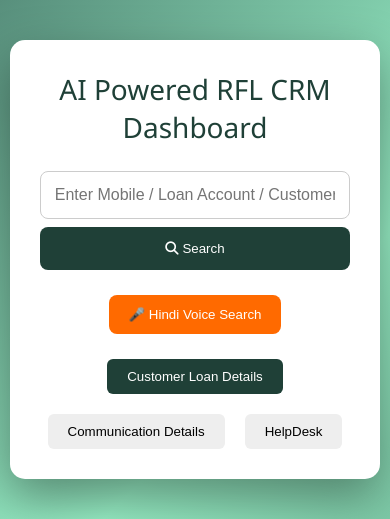
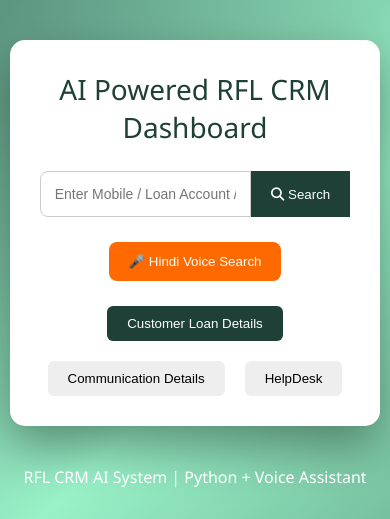
Before and after one commit to Achal1985/NBFC_CRM_V2, a Flask app: page / in a window 390 px wide. Shown: the part 60-579 px from the top of the page. Run offline with Flask 3, Linux system fonts and the light colour scheme; parts of the project's set-up code (start-up, migrations or seed data) failed here and were passed over.

Commit message:
Update index.html

```diff
--- a/templates/index.html
+++ b/templates/index.html
@@ -175,27 +175,6 @@ color:white;
 text-align:center;
 }
 
-/* MOBILE TEXTBOX FIX */
-
-@media screen and (max-width:600px){
-
-.search-box{
-flex-direction:column;
-}
-
-.search-box input{
-border-radius:8px;
-margin-bottom:8px;
-font-size:16px;
-}
-
-.search-box button{
-width:100%;
-border-radius:8px;
-}
-
-}
-
 </style>
 </head>
 
@@ -308,12 +287,16 @@ document.getElementById("result").innerHTML="<h3>"+data.Message+"</h3>"
 return
 }
 
+/* FIX BALANCE PRINCIPAL */
+
 let balancePrincipal =
 data["Balance Principal"] ||
 data["Balance_Principal"] ||
 data["Balance Principal Outstanding"] ||
 data["Balance Principal Amount"] ||
 "0";
+
+/* LOAN DATA */
 
 customerData={
 
@@ -330,6 +313,8 @@ customerData={
 
 }
 
+/* COMMUNICATION DATA */
+
 communicationData={
 
 "Address":data["Address"],
@@ -340,6 +325,8 @@ communicationData={
 "GST Number":data["GST Number"]
 
 }
+
+/* VOICE */
 
 speak(data.voice)
 
```
